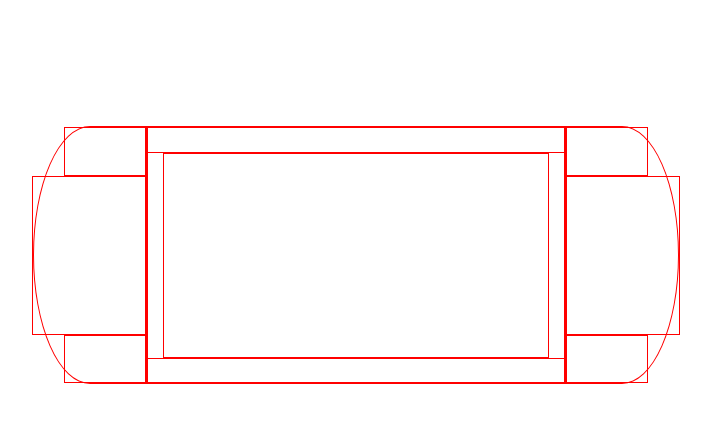
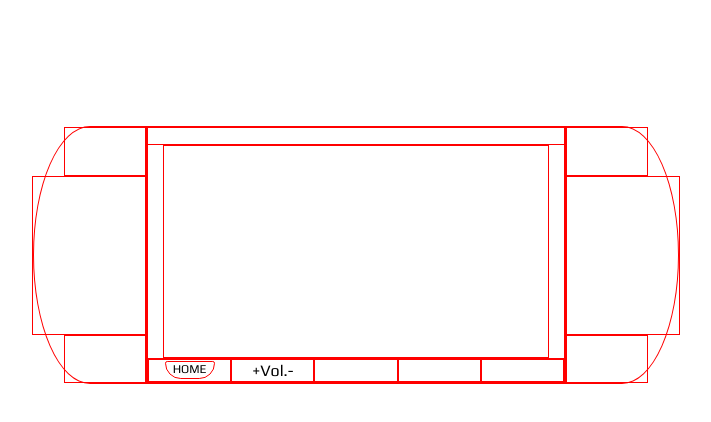
Before and after one commit to diegogb-08/Consola-Portatil, a plain HTML site: page index.html in a window 1280 px wide. Shown: the whole page, without its empty margins (287-998 px from the left). Drawn offline with Linux system fonts and the light colour scheme.

Commit message:
Boton Home añadido correctamente

```diff
--- a/CSS/style.css
+++ b/CSS/style.css
@@ -1,7 +1,3 @@
-* {
-    cursor: pointer;
-}
-
 .container {
     display: flex;
     justify-content: center;
@@ -27,6 +23,7 @@
     border-bottom-left-radius: 50%;
 }
 
+/* Esta parte central esta relacionada con la parte de la pantalla */
 .parteCentral {
     width: 26em;
     height: 16em;
@@ -65,9 +62,10 @@
     border: 1px solid red;
 }
 
+/* Aquí esta todo sobre la pantalla y sus botones */
 .pantalla {
     width: 24em;
-    height: 13em;
+    height: 13.5em;
     border: 1px solid red;
 }
 
@@ -75,4 +73,38 @@
     width: 26em;
     height: 1.5em;
     border: 1px solid red;
+    display: flex;
+    flex-direction: row;
 }
+
+#superior {
+    height: 1em;
+}
+
+.botonesPantalla {
+    width: 5.2em;
+    height: 1.3em;
+    border: 1px solid red;
+    display: flex;
+    justify-content: center;
+    align-items: center;
+    font-family: 'Play', sans-serif;
+}
+
+/* Aqui estan los botones inferiores */
+
+.botonHome {
+    width: 3em;
+    height: 1em;
+    border: 1px solid red;
+    border-radius: 0.5em 0.5em 3.5em 3.5em;
+    display: flex;
+    justify-content: center;
+    align-items: center;
+    flex-direction: column;
+}
+
+#home {
+    font-size: 0.75em;
+    margin-bottom: 0.3em;
+}
--- a/index.html
+++ b/index.html
@@ -5,6 +5,7 @@
     <meta name="viewport" content="width=device-width, initial-scale=1.0">
     <title>Videoconsola Portatil</title>
     <link rel="stylesheet" type="text/css" href="CSS/style.css">
+    <link href="https://fonts.googleapis.com/css2?family=Play&display=swap" rel="stylesheet">
 </head>
 <body>
 
@@ -16,9 +17,23 @@
                 <div class="esquina"></div>
             </div>
             <div class="parteCentral">
-                <div class="margenPantalla"></div>
+                <div class="margenPantalla" id="superior"></div>
                 <div class="pantalla"></div>
-                <div class="margenPantalla"></div>
+                <div class="margenPantalla">
+                    <div class="botonesPantalla">
+                        <div class="botonHome">
+                            <div id="home">HOME</div>
+                        </div>
+                    </div>
+                    <div class="botonesPantalla">
+                        <div class="botonesVolumen">+</div>
+                        <div id=volumen>Vol.</div>
+                        <div class="botonesVolumen">-</div>
+                    </div>
+                    <div class="botonesPantalla"></div>
+                    <div class="botonesPantalla"></div>
+                    <div class="botonesPantalla"></div>
+                </div>
             </div>
             <div class="parteDerecha">
                 <div class="esquina"></div>
```
